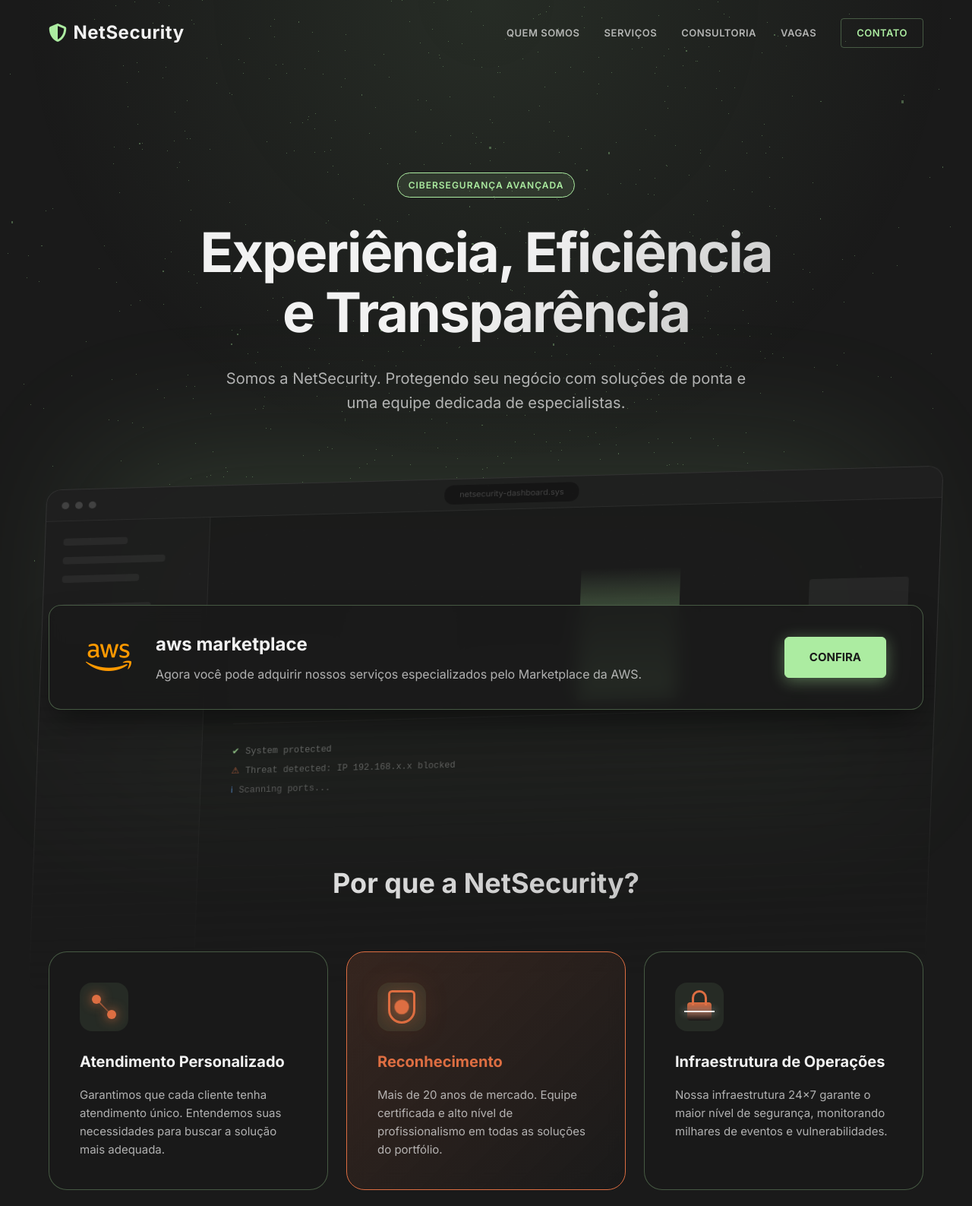
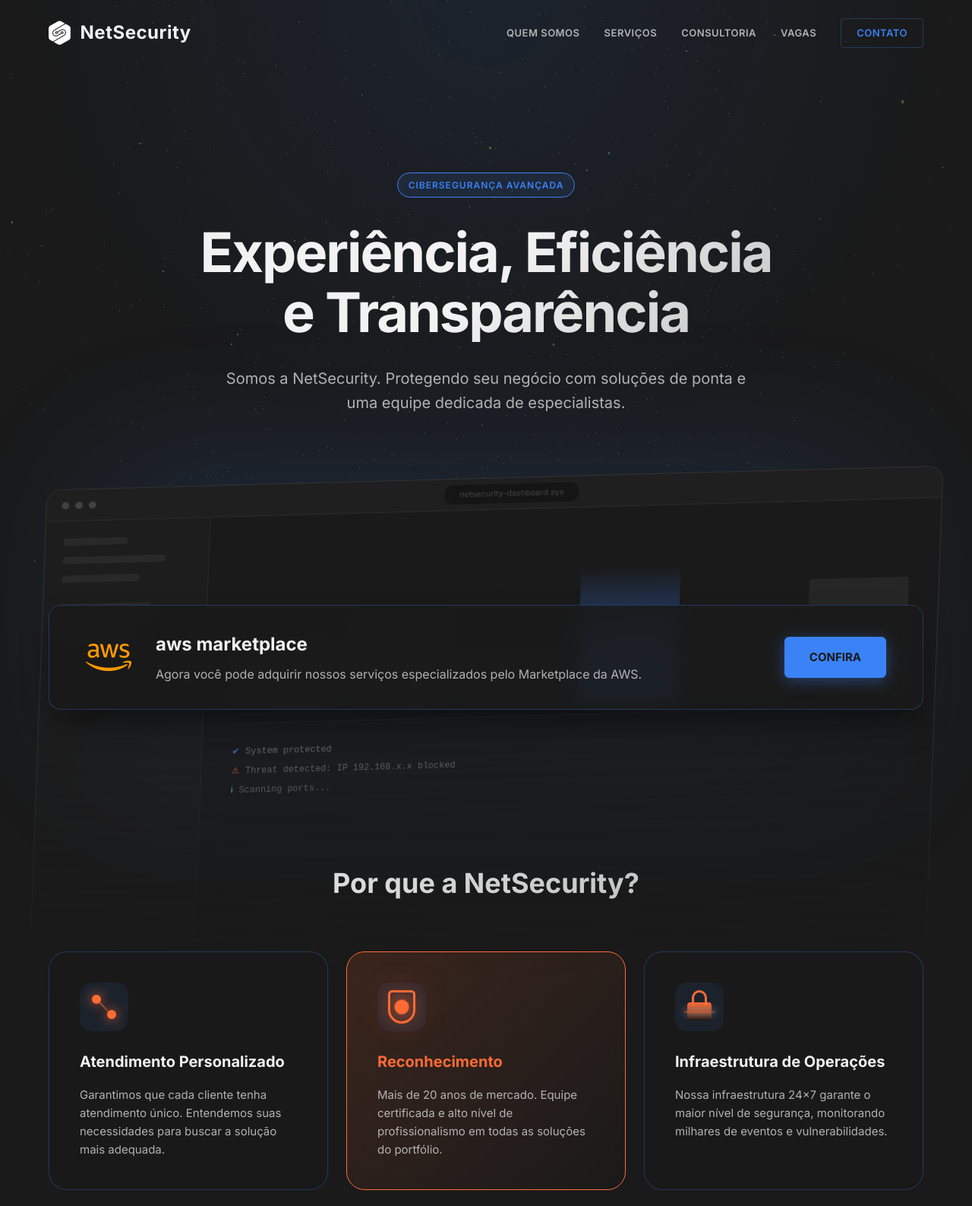
Before and after one commit to ValentinAlmeida/onix-landing, a plain HTML site: page docs/index.html in a window 1280 px wide. Shown: the top 1587 px of the page at 76% size. Drawn offline with nearby package versions, Linux system fonts and the light colour scheme; animation ran at ten frames a second.

Commit message:
feat(css): added logo in initial page

```diff
--- a/docs/css/style.css
+++ b/docs/css/style.css
@@ -3,10 +3,11 @@
     --bg-secondary: #15223d;
     --text-main: #f2f2f2;
     --text-muted: rgba(242, 242, 242, 0.7);
-    --accent-color: #aceca1;
-    --accent-hover: #9ad68e;
-    --accent-orange: #dd6e42;
-    --border-color: rgba(172, 236, 161, 0.3);
+    --accent-color: #3b82f6;
+    --accent-hover: #1d4ed8;
+    --accent-secondary: #aceca1;
+    --accent-orange: #ff6b35;
+    --border-color: rgba(59, 130, 246, 0.3);
     --glass-bg: rgba(26, 26, 26, 0.7);
     --font-stack: 'Inter', sans-serif;
 }
@@ -39,12 +40,14 @@ body {
 #webgl-canvas { position: fixed; top: 0; left: 0; width: 100%; height: 100%; z-index: -2; opacity: 0.4; }
 .glow-overlay {
     position: absolute; top: 0; left: 0; width: 100%; height: 100vh;
-    background: radial-gradient(circle at 50% 0%, rgba(172, 236, 161, 0.15) 0%, transparent 60%);
+    background: radial-gradient(circle at 50% 0%, rgba(59, 130, 246, 0.15) 0%, transparent 60%);
     opacity: 0.6; pointer-events: none; z-index: -1;
 }
 
 header { display: flex; justify-content: space-between; align-items: center; padding: 24px 0; position: relative; z-index: 20; flex-wrap: wrap; gap: 20px; }
 .logo { font-weight: 700; font-size: 24px; color: var(--text-main); letter-spacing: 0.5px; display: flex; align-items: center; }
+.logo i { color: var(--accent-orange) !important; margin-right: 8px; }
+
 nav { display: flex; gap: 32px; align-items: center; flex-wrap: wrap; }
 nav a {
     color: var(--text-muted); text-decoration: none; font-size: 13px; font-weight: 600;
@@ -54,7 +57,7 @@ nav a:hover { color: var(--accent-color); }
 .nav-cta {
     padding: 8px 20px; border: 1px solid var(--border-color); border-radius: 4px; color: var(--accent-color);
 }
-.nav-cta:hover { background: rgba(172, 236, 161, 0.1); }
+.nav-cta:hover { background: rgba(59, 130, 246, 0.1); }
 
 .hero {
     text-align: center;
@@ -71,7 +74,7 @@ nav a:hover { color: var(--accent-color); }
 
 .tagline {
     border: 1px solid var(--accent-color); padding: 6px 14px; border-radius: 20px;
-    font-size: 12px; color: var(--accent-color); background: rgba(172, 236, 161, 0.1);
+    font-size: 12px; color: var(--accent-color); background: rgba(59, 130, 246, 0.1);
     margin-bottom: 32px; display: inline-block; font-weight: 600; letter-spacing: 1px;
 }
 h1 {
@@ -100,7 +103,7 @@ h1 {
     background: rgba(26, 26, 26, 0.95);
     border: 1px solid rgba(255, 255, 255, 0.1);
     border-radius: 20px;
-    box-shadow: 0 -20px 80px -20px rgba(172, 236, 161, 0.15);
+    box-shadow: 0 -20px 80px -20px rgba(59, 130, 246, 0.15);
     transform: rotateX(20deg) rotateY(-10deg) rotateZ(2deg);
     position: relative;
     overflow: hidden;
@@ -151,7 +154,7 @@ h1 {
 .log-line { margin-bottom: 8px; display: flex; align-items: center; gap: 8px; }
 .success { color: var(--accent-color); }
 .warning { color: var(--accent-orange); }
-.info { color: #60a5fa; }
+.info { color: var(--accent-secondary); }
 
 .aws-banner {
     display: flex; justify-content: space-between; align-items: center;
@@ -170,9 +173,9 @@ h1 {
 .btn { padding: 14px 32px; border-radius: 6px; text-decoration: none; font-size: 15px; font-weight: 700; transition: all 0.3s ease; display: inline-block; cursor: pointer;}
 .btn-primary {
     background: var(--accent-color); color: var(--bg-color); border: 1px solid var(--accent-color);
-    box-shadow: 0 4px 20px rgba(172, 236, 161, 0.4);
+    box-shadow: 0 4px 20px rgba(59, 130, 246, 0.4);
 }
-.btn-primary:hover { background: var(--accent-hover); border-color: var(--accent-hover); box-shadow: 0 6px 25px rgba(172, 236, 161, 0.5); transform: translateY(-2px);}
+.btn-primary:hover { background: var(--accent-hover); border-color: var(--accent-hover); box-shadow: 0 6px 25px rgba(59, 130, 246, 0.5); transform: translateY(-2px);}
 .btn-large { padding: 18px 48px; font-size: 18px; }
 
 .bento-grid { display: grid; grid-template-columns: repeat(3, 1fr); gap: 24px; }
@@ -182,12 +185,12 @@ h1 {
     transition: all 0.4s cubic-bezier(0.175, 0.885, 0.32, 1.275);
     display: flex; flex-direction: column; align-items: flex-start; position: relative; overflow: hidden;
 }
-.bento-card:hover { transform: translateY(-8px); border-color: var(--accent-color); box-shadow: 0 20px 40px -10px rgba(172, 236, 161, 0.2); }
+.bento-card:hover { transform: translateY(-8px); border-color: var(--accent-color); box-shadow: 0 20px 40px -10px rgba(59, 130, 246, 0.2); }
 .bento-card h3 { font-size: 20px; margin-bottom: 16px; color: var(--text-main); }
 .bento-card p { font-size: 15px; color: var(--text-muted); line-height: 1.6; }
 
 .card-highlight {
-    background: linear-gradient(135deg, rgba(221, 110, 66, 0.15), rgba(26, 26, 26, 0.8));
+    background: linear-gradient(135deg, rgba(255, 107, 53, 0.15), rgba(26, 26, 26, 0.8));
     border-color: var(--accent-orange);
 }
 .card-highlight h3 { color: var(--accent-orange); }
@@ -196,7 +199,7 @@ h1 {
 .bento-grid > .card-wide:nth-last-child(2) { grid-column: 1 / span 2; }
 .bento-grid > .card-wide:last-child { grid-column: 3 / span 1; }
 
-.card-graphic { width: 64px; height: 64px; background: rgba(172, 236, 161, 0.08); border-radius: 16px; margin-bottom: 24px; position: relative; display: flex; justify-content: center; align-items: center; }
+.card-graphic { width: 64px; height: 64px; background: rgba(59, 130, 246, 0.08); border-radius: 16px; margin-bottom: 24px; position: relative; display: flex; justify-content: center; align-items: center; }
 .card-wide .card-graphic { margin-bottom: 0; flex-shrink: 0; }
 
 .graphic-integracao .node { width: 12px; height: 12px; background: var(--accent-orange); border-radius: 50%; position: absolute; box-shadow: 0 0 15px var(--accent-orange); }
@@ -208,12 +211,12 @@ h1 {
 
 .graphic-ciber .lock-body { width: 32px; height: 24px; background: linear-gradient(to bottom, var(--accent-orange), #1a1a1a); border-radius: 4px; position: absolute; bottom: 14px; }
 .graphic-ciber .lock-shackle { width: 20px; height: 20px; border: 3px solid var(--accent-orange); border-bottom: none; border-radius: 10px 10px 0 0; position: absolute; top: 10px; }
-.graphic-ciber .scan-line { width: 40px; height: 2px; background: rgba(255,255,255,0.9); position: absolute; top: 20px; box-shadow: 0 0 10px white; animation: scan 3s infinite linear; }
+.graphic-ciber .scan-line { width: 40px; height: 2px; background: linear-gradient(to bottom, transparent, var(--accent-orange)); position: absolute; top: 20px; box-shadow: 0 0 10px white; animation: scan 3s infinite linear; }
 
 .offer-grid { display: grid; grid-template-columns: repeat(3, 1fr); gap: 32px; }
 .offer-card { padding: 48px 32px; text-align: center; transition: transform 0.3s ease; }
 .offer-card:hover { transform: translateY(-10px); }
-.offer-icon { font-size: 48px; color: var(--accent-color); margin-bottom: 24px; display: inline-block; filter: drop-shadow(0 0 10px rgba(172, 236, 161, 0.4)); }
+.offer-icon { font-size: 48px; color: var(--accent-orange); margin-bottom: 24px; display: inline-block; filter: drop-shadow(0 0 10px rgba(255, 107, 53, 0.4)); }
 .offer-card h3 { margin-bottom: 16px; font-size: 22px; }
 
 .partners-slider {
@@ -248,7 +251,7 @@ h1 {
 
 .partner-img:hover {
     opacity: 1;
-    filter: brightness(0) invert(1) drop-shadow(0 0 5px #aceca1);
+    filter: brightness(0) invert(1) drop-shadow(0 0 5px var(--accent-color));
     transform: scale(1.1);
 }
 
@@ -264,13 +267,13 @@ h1 {
 }
 .stats-grid { display: grid; grid-template-columns: repeat(4, 1fr); gap: 40px; text-align: center; }
 .stat-item { padding: 20px; }
-.stat-icon { font-size: 32px; color: var(--accent-color); margin-bottom: 16px; opacity: 0.8; }
+.stat-icon { font-size: 32px; color: var(--accent-orange); margin-bottom: 16px; opacity: 0.8; }
 .stat-number { display: block; font-size: 48px; font-weight: 800; color: var(--text-main); margin-bottom: 8px; }
 .stat-item p { color: var(--text-muted); font-size: 16px; font-weight: 500; }
 
 .final-cta-section {
     text-align: center; padding: 80px 40px; margin: 100px auto 60px;
-    background: linear-gradient(180deg, var(--glass-bg) 0%, rgba(172, 236, 161, 0.1) 100%);
+    background: linear-gradient(180deg, var(--glass-bg) 0%, rgba(59, 130, 246, 0.1) 100%);
     border: 1px solid var(--accent-color);
 }
 .final-cta-section h2 { font-size: 32px; margin-bottom: 16px; }
@@ -279,7 +282,7 @@ h1 {
 footer { background: var(--bg-secondary); padding: 80px 0 0; border-top: 1px solid var(--border-color); }
 .footer-grid { display: grid; grid-template-columns: repeat(4, 1fr); gap: 40px; margin-bottom: 60px; }
 .footer-col h4 { font-size: 18px; margin-bottom: 24px; color: var(--text-main); display: flex; align-items: center; gap: 10px; }
-.footer-col h4 i { color: var(--accent-color); font-size: 16px; }
+.footer-col h4 i { color: var(--accent-orange); font-size: 16px; }
 .footer-col p, .footer-menu a, .social-links a { color: var(--text-muted); font-size: 14px; line-height: 1.8; text-decoration: none; transition: color 0.2s; }
 .footer-menu { list-style: none; }
 .footer-menu li { margin-bottom: 12px; }
--- a/docs/index.html
+++ b/docs/index.html
@@ -15,10 +15,10 @@
 
     <div class="container">
         <header>
-            <div class="logo">
-                <i class="fa-solid fa-shield-halved" style="color: var(--accent-color); margin-right: 8px;"></i>
-                NetSecurity
-            </div>
+        <div class="logo">
+            <img src="assets/img/logo.png" alt="NetSecurity" style="height: 32px; margin-right: 12px;">
+            NetSecurity
+        </div>
             <nav>
                 <a href="#quem-somos">QUEM SOMOS</a>
                 <a href="#servicos">SERVIÇOS</a>
```
Also changed, not shown: docs/assets/img/logo.png (added).
